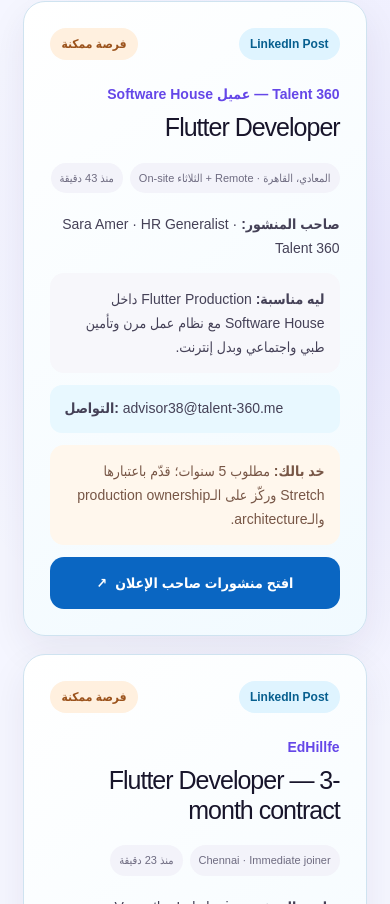
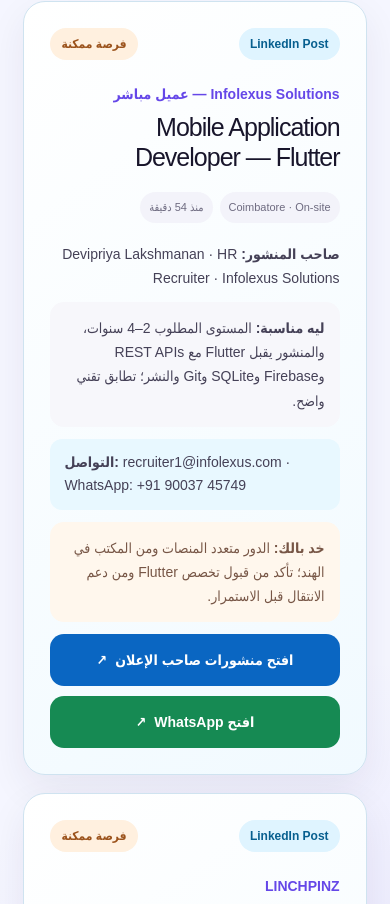
Before and after one commit to muhamaadessam/muhammad-mobile-jobs, a Next.js app: page / in a window 390 px wide. Shown: the part 5480-6384 px from the top of the page. Built offline with nearby package versions, Linux system fonts and the light colour scheme.

Commit message:
Refresh July 28 mobile job report

```diff
--- a/app/globals.css
+++ b/app/globals.css
@@ -115,9 +115,11 @@ h3 { margin: 0; font-size: clamp(25px, 3vw, 36px); line-height: 1.18; letter-spa
 .poster,
 .postContact { margin: 0 0 12px; color: #454157; line-height: 1.7; font-size: 14px; }
 .postContact { padding: 12px 14px; border-radius: 12px; background: #e8f8ff; direction: ltr; text-align: left; overflow-wrap: anywhere; }
-.postCard > a { min-height: 52px; margin-top: auto; padding: 0 16px; display: flex; justify-content: center; align-items: center; gap: 8px; border-radius: 14px; color: white; background: #0a66c2; text-decoration: none; font-weight: 900; font-size: 14px; }
-.postCard > a:hover,
-.postCard > a:focus-visible { outline: 3px solid var(--lime); outline-offset: 2px; }
+.postActions { margin-top: auto; display: grid; gap: 10px; }
+.postActions a { min-height: 52px; padding: 0 16px; display: flex; justify-content: center; align-items: center; gap: 8px; border-radius: 14px; color: white; background: #0a66c2; text-decoration: none; font-weight: 900; font-size: 14px; }
+.postActions .whatsappButton { background: #168a53; }
+.postActions a:hover,
+.postActions a:focus-visible { outline: 3px solid var(--lime); outline-offset: 2px; }
 .emailComposer { margin-top: 38px; padding: clamp(22px, 4vw, 38px); display: grid; grid-template-columns: minmax(0, .7fr) minmax(0, 1.3fr); gap: 34px; border-radius: 26px; color: white; background: linear-gradient(135deg, #18152b, #392a82); box-shadow: 0 20px 55px rgba(37,31,70,.16); }
 .emailIntro h2 { font-size: clamp(30px, 4vw, 48px); }
 .emailIntro > p:last-child { color: #ddd9f0; line-height: 1.8; }
--- a/app/page.tsx
+++ b/app/page.tsx
@@ -170,47 +170,47 @@ Best regards,
 Asmaa Atya`,
   },
   {
-    company: "Efada Technology",
-    role: "Mobile Developer",
-    location: "القاهرة، مصر",
-    mode: "دوام كامل · Remote",
-    age: "التقديم مفتوح على Wuzzuf · الإعلان أقدم من شهرين",
+    company: "Vertex Technologies",
+    role: "Middle Android Developer",
+    location: "Smart Village، الجيزة",
+    mode: "دوام كامل · On-site",
+    age: "التقديم مفتوح على صفحة الشركة الرسمية",
     salary: "مخفي",
-    match: "فرصة ممكنة",
-    matchClass: "stretch",
-    why: "الجزء الخاص بـAndroid Native مناسب: Java/Kotlin وREST وGit وCI/CD وAnalytics وRemote Config والنشر والدعم. خبرة أسماء الحالية في ترحيل تطبيق Android إلى Flutter مفيدة للدور متعدد التقنيات.",
-    note: "الدور طالب كمان React Native وPWA وFlutter، وReact Native/PWA مش ظاهرين في الـCV؛ قدّمي فقط لو الفريق يقبل Android Native قوي مع قابلية للتعلم.",
-    href: "https://wuzzuf.net/jobs/p/llaa7uedhrnm-mobile-developer-efada-technology-cairo-egypt",
-    coverLetter: `Dear Efada Technology Hiring Team,
+    match: "تطابق قوي",
+    matchClass: "strong",
+    why: "تطابق مباشر مع 3+ سنوات Android وKotlin وJetpack Compose وCoroutines وMVVM وSOLID وREST APIs وGit، مع راتب تنافسي بالدولار وتأمين طبي.",
+    note: "المكتب في Smart Village والراتب الرقمي غير معلن؛ اسألي عن صافي الراتب وجدول الحضور قبل المراحل الطويلة.",
+    href: "https://vertextech-eg.com/vacancies/middle-android-developer",
+    coverLetter: `Dear Vertex Technologies Hiring Team,
 
-I am applying for the Mobile Developer position. I have more than three years of production Android experience using Kotlin, Java, Android SDK, REST APIs, Firebase, Git, testing, and release management.
+I am applying for the Middle Android Developer position. I have more than three years of production Android experience using Kotlin, Java, Jetpack Compose, Coroutines, MVVM, MVI, Clean Architecture, REST APIs, Firebase, Git, and unit testing.
 
-In my current role at DMS Egypt, I maintain the native Android application while helping lead its migration toward a unified Flutter codebase. Previously, I built and maintained Android applications for POS, payments, healthcare, and government services, including secure API integrations and applications serving more than one million users.
+I have built and maintained applications across POS, payments, healthcare, and government services, including scalable multi-module codebases, product flavors, secure integrations, performance optimization, and Google Play releases. One government application I worked on serves more than one million users.
 
-My strongest expertise is native Android, and I also bring practical cross-platform migration exposure. I would be glad to discuss how this background can support your remote mobile team and the broader technology stack.
+My experience aligns closely with your requirements for Kotlin, Jetpack Compose, Coroutines, MVVM, SOLID, REST APIs, and clean maintainable code. I am based in Egypt and available to discuss the Smart Village work arrangement.
 
 Best regards,
 Asmaa Atya`,
   },
   {
-    company: "Al Ahly Momkn",
-    role: "Senior Android Engineer (POS)",
+    company: "Yassir",
+    role: "Senior Mobile Android Engineer",
     location: "القاهرة، مصر",
-    mode: "دوام كامل · On-site",
-    age: "مفتوحة على صفحة الشركة الرسمية",
+    mode: "دوام كامل · Remote / Office",
+    age: "التقديم مفتوح على LinkedIn",
     salary: "مخفي",
-    match: "فرصة ممكنة",
-    matchClass: "stretch",
-    why: "خبرة أسماء في MyCash تشمل Android POS والفواتير والمدفوعات وJava/Kotlin وarchitecture قابلة للتوسع، وده يجعل المجال نفسه مناسب جدًا.",
-    note: "الدور طالب 4–5 سنوات وخبرة مباشرة في Sunmi/PAX وEMV وISO-8583 وNFC/APDU وMIFARE، وهي تفاصيل غير مؤكدة في الـCV؛ اعتبريها Stretch وقدّمي من غير ادعاء الخبرة دي.",
-    href: "https://alahlymomkn.zohorecruit.com/jobs/careers",
-    coverLetter: `Dear Al Ahly Momkn Hiring Team,
+    match: "تطابق قوي",
+    matchClass: "strong",
+    why: "الإعلان يقبل من سنتين Android/Kotlin، ويطلب REST APIs وGit وFirebase وDI وArchitecture Components والاختبارات والأمان وتحسين الأداء وإدارة الإصدارات؛ كلها ضمن خبرة أسماء.",
+    note: "المسمى Senior رغم شرط السنتين، والراتب مخفي؛ قدّمي بمستوى خبرتك الحقيقي واسألي مبكرًا عن نطاق الراتب وهيكل الفريق.",
+    href: "https://eg.linkedin.com/jobs/view/senior-mobile-android-engineer-at-yassir-4428884792",
+    coverLetter: `Dear Yassir Hiring Team,
 
-I am applying for the Senior Android Engineer (POS) position. I have more than three years of Android development experience using Kotlin and Java, with hands-on domain experience in POS systems, invoice generation, payment integrations, multi-module architecture, MVVM, MVI, REST APIs, and production release management.
+I am applying for the Senior Mobile Android Engineer position in Cairo. I have more than three years of production Android experience using Kotlin, Java, Jetpack Compose, MVVM, MVI, Clean Architecture, REST APIs, Firebase, dependency injection, Git, testing, performance optimization, and release management.
 
-At MyCash, I designed and developed a scalable Android application for sales, products, invoices, and integrated POS and payment services. I implemented Jetpack Compose interfaces, product flavors, and maintainable architecture, and deployed the application to Google Play.
+I have built and maintained applications across POS, payments, healthcare, and government services. My work includes scalable multi-module architecture, product flavors, secure data handling, Google Play releases, and an Egypt Ministry of Justice application serving more than one million users.
 
-While my CV does not claim direct experience with every listed hardware protocol, my Android POS and payment background gives me a strong foundation for learning the Sunmi, PAX, EMV, and smart-card integrations required by the role.
+Yassir's focus on reliable Kotlin applications and financial services closely matches my Android and payments background. I would welcome the opportunity to contribute to the Cairo team.
 
 Best regards,
 Asmaa Atya`,
@@ -237,7 +237,9 @@ const rejected = [
 ] as const;
 
 const androidRejected = [
-  "Fixed Solutions و34ML وVertex Technologies: الصفحات بتعرض Browse Similar Jobs بدل زر التقديم، فاعتبرتها مقفولة.",
+  "Fixed Solutions و34ML: الصفحات بتعرض Browse Similar Jobs بدل زر التقديم، فاعتبرتها مقفولة.",
+  "Efada Technology: صفحة Wuzzuf لم تعد تعرض مسار تقديم واضح، فشلتها بدل ما أعتمد على إعلان قديم.",
+  "Al Ahly Momkn: صفحة الوظائف العامة فتحت من غير ما تثبت إن بطاقة Android POS ما زالت متاحة للتقديم.",
   "Saudi Satr: صفحة LinkedIn بتقول إنهم لم يعودوا يقبلوا طلبات.",
   "الإعلان السري في الإسكندرية: طالب Android وiOS وFlutter معًا وصاحب العمل غير معلن، فمقره العربي غير قابل للتحقق.",
   "Mondia Media: طالبة 8+ سنوات Mobile وKotlin Multiplatform، أعلى بوضوح من خبرة أسماء الحالية.",
@@ -245,61 +247,6 @@ const androidRejected = [
 ] as const;
 
 const flutterEmailApplications = [
-  {
-    company: "Oasisoft",
-    role: "Flutter Developer",
-    to: "jobs@oasisoft.net",
-    cc: "contact.junaead@gmail.com",
-    subject: "Flutter Developer Application — Muhammad Essam",
-    body: `Dear Oasisoft Hiring Team,
-
-I am applying for the Flutter Developer position in Cairo. I have more than three years of production experience building and maintaining applications across Android, iOS, and Windows using Flutter, Dart, BLoC/Cubit, Clean Architecture, REST APIs, Firebase, WebSockets, local storage, testing, and Git.
-
-In my recent work, I migrated production features from GetX to Cubit/BLoC, improved modular architecture, integrated backend services and notifications, resolved live issues, and supported automated releases with GitHub Actions and Fastlane.
-
-My portfolio is available at https://muhamaadessam.github.io/. I would welcome the opportunity to discuss how my experience can contribute to Oasisoft.
-
-Best regards,
-Muhammad Essam
-+20 101 702 2791
-muhammad159e@gmail.com`,
-  },
-  {
-    company: "LuminariesHub",
-    role: "Mid-Level Flutter Developer",
-    to: "careers@luminarieshub.net",
-    subject: "Mid-Level Flutter Developer — Muhammad Essam",
-    body: `Dear LuminariesHub Hiring Team,
-
-I am applying for the Mid-Level Flutter Developer position in Cairo. I have more than three years of production experience building Flutter applications for Android, iOS, and Windows using Dart, BLoC/Cubit, Clean Architecture, REST APIs, Firebase, secure local storage, testing, and Git.
-
-I have shipped and maintained live applications, improved modular architecture, integrated backend services, fixed production issues, and automated releases with GitHub Actions and Fastlane. This experience would help me contribute to reliable digital banking products and collaborate effectively with product, backend, design, and QA teams.
-
-My portfolio is available at https://muhamaadessam.github.io/. I would be glad to discuss the role.
-
-Best regards,
-Muhammad Essam
-+20 101 702 2791
-muhammad159e@gmail.com`,
-  },
-  {
-    company: "Amjaad Technology",
-    role: "Mid-Level Flutter Developer",
-    to: "m.nagy@amjaadiot.com",
-    subject: "Mid-Level Flutter Developer — Muhammad Essam",
-    body: `Dear Amjaad Technology Hiring Team,
-
-I am applying for the Mid-Level Flutter Developer position. I have more than three years of hands-on production experience with Flutter and Dart across Android, iOS, and Windows.
-
-My experience includes BLoC/Cubit, GetX, Clean Architecture, REST APIs, Firebase, real-time communication, local storage, unit testing, Git, and CI/CD. I have owned production features from implementation through release, migrated modules to BLoC/Cubit, and resolved live application issues.
-
-I am based in Cairo and available for a hybrid role. My portfolio is available at https://muhamaadessam.github.io/.
-
-Best regards,
-Muhammad Essam
-+20 101 702 2791
-muhammad159e@gmail.com`,
-  },
   {
     company: "Talent 360",
     role: "Flutter Developer",
@@ -357,6 +304,42 @@ Best regards,
 Muhammad Essam
 +20 101 702 2791
 muhammad159e@gmail.com`,
+  },
+  {
+    company: "Infolexus Solutions",
+    role: "Mobile Application Developer — Flutter",
+    to: "recruiter1@infolexus.com",
+    subject: "Mobile Application Developer (Flutter) — Muhammad Essam",
+    body: `Dear Infolexus Solutions Hiring Team,
+
+I am applying for the Mobile Application Developer position with a focus on Flutter. I have more than three years of production experience building applications across Android, iOS, and Windows using Flutter, Dart, BLoC/Cubit, Clean Architecture, REST APIs, Firebase, SQLite, testing, Git, and app-store release workflows.
+
+I have shipped and maintained live applications, improved modular architecture, integrated backend services, fixed production issues, and automated releases with GitHub Actions and Fastlane.
+
+I am based in Egypt. I would be glad to discuss whether remote work or relocation support is available for the Coimbatore role.
+
+Portfolio: https://muhamaadessam.github.io/
+
+Best regards,
+Muhammad Essam`,
+  },
+  {
+    company: "LINCHPINZ",
+    role: "Flutter Developer",
+    to: "sriram@linchpinz.com",
+    subject: "Flutter Developer Application — Muhammad Essam",
+    body: `Dear LINCHPINZ Hiring Team,
+
+I am applying for the Flutter Developer position in Hyderabad. I have more than three years of production experience with Flutter and Dart across Android, iOS, and Windows, including BLoC/Cubit, Clean Architecture, REST APIs, Firebase, testing, performance optimization, Git, CI/CD, and app-store releases.
+
+I have owned production features end to end, migrated modules from GetX to Cubit/BLoC, integrated backend services, resolved live issues, and automated releases with GitHub Actions and Fastlane.
+
+While the post targets 6–7 years of experience, I would appreciate consideration for this role or a suitable mid-level opening. I am based in Egypt and would need remote work or relocation support.
+
+Portfolio: https://muhamaadessam.github.io/
+
+Best regards,
+Muhammad Essam`,
   },
 ] as const;
 
@@ -432,15 +415,60 @@ I am currently based in Egypt and would welcome the opportunity to discuss reloc
 Best regards,
 Asmaa Atya`,
   },
+  {
+    company: "Infolexus Solutions",
+    role: "Mobile Application Developer — Android",
+    to: "recruiter1@infolexus.com",
+    subject: "Mobile Application Developer (Android) — Asmaa Atya",
+    body: `Dear Infolexus Solutions Hiring Team,
+
+I am applying for the Mobile Application Developer position with a focus on native Android. I have more than three years of production experience using Kotlin, Java, Android SDK, Jetpack Compose, MVVM, MVI, Clean Architecture, REST APIs, Firebase, SQLite, Git, testing, performance optimization, and Google Play release management.
+
+I have delivered applications across POS, payments, healthcare, and government services, including scalable multi-module codebases and an Egypt Ministry of Justice application serving more than one million users.
+
+I am based in Egypt. I would be glad to discuss whether remote work or relocation support is available for the Coimbatore role.
+
+Best regards,
+Asmaa Atya`,
+  },
 ] as const;
 
 const flutterLinkedInPosts = [
+  {
+    company: "Infolexus Solutions — عميل مباشر",
+    role: "Mobile Application Developer — Flutter",
+    poster: "Devipriya Lakshmanan",
+    posterRole: "HR Recruiter · Infolexus Solutions",
+    age: "منذ 54 دقيقة",
+    location: "Coimbatore · On-site",
+    match: "فرصة ممكنة",
+    matchClass: "stretch",
+    summary: "المستوى المطلوب 2–4 سنوات، والمنشور يقبل Flutter مع REST APIs وFirebase وSQLite وGit والنشر؛ تطابق تقني واضح.",
+    contact: "recruiter1@infolexus.com · WhatsApp: +91 90037 45749",
+    whatsapp: "919003745749",
+    note: "الدور متعدد المنصات ومن المكتب في الهند؛ تأكد من قبول تخصص Flutter ومن دعم الانتقال قبل الاستمرار.",
+    href: "https://www.linkedin.com/in/devipriya-lakshmanan/recent-activity/all/",
+  },
+  {
+    company: "LINCHPINZ",
+    role: "Flutter Developer",
+    poster: "Sriram B",
+    posterRole: "HR Recruiter · LINCHPINZ",
+    age: "منذ ساعة",
+    location: "Hyderabad · On-site",
+    match: "فرصة ممكنة",
+    matchClass: "stretch",
+    summary: "Flutter/Dart وREST APIs وFirebase وGit وCI/CD والنشر وتحسين الأداء كلها ضمن خبرة محمد.",
+    contact: "sriram@linchpinz.com",
+    note: "الإعلان طالب 6–7 سنوات؛ قدّم كـStretch واسأل عن دور Mid-level أو دعم الانتقال.",
+    href: "https://www.linkedin.com/in/srirambabu007/recent-activity/all/",
+  },
   {
     company: "Talent 360 — عميل Software House",
     role: "Flutter Developer",
     poster: "Sara Amer",
     posterRole: "HR Generalist · Talent 360",
-    age: "منذ 43 دقيقة",
+    age: "منذ 5 ساعات",
     location: "المعادي، القاهرة · Remote + الثلاثاء On-site",
     match: "فرصة ممكنة",
     matchClass: "stretch",
@@ -482,7 +510,7 @@ const flutterLinkedInPosts = [
     role: "Flutter Developer — 3-month contract",
     poster: "Vasantha Lakshmi",
     posterRole: "Recruitment Specialist",
-    age: "منذ 23 دقيقة",
+    age: "منذ 5 ساعات",
     location: "Chennai · Immediate joiner",
     match: "فرصة ممكنة",
     matchClass: "stretch",
@@ -496,7 +524,7 @@ const flutterLinkedInPosts = [
     role: "Senior Flutter Mobility Developer",
     poster: "Shikha Singh",
     posterRole: "Senior HR Recruiter",
-    age: "منذ ساعة",
+    age: "منذ 5 ساعات",
     location: "Remote",
     match: "فرصة ممكنة",
     matchClass: "stretch",
@@ -579,11 +607,26 @@ const flutterLinkedInPosts = [
 
 const androidLinkedInPosts = [
   {
+    company: "Infolexus Solutions — عميل مباشر",
+    role: "Mobile Application Developer — Android",
+    poster: "Devipriya Lakshmanan",
+    posterRole: "HR Recruiter · Infolexus Solutions",
+    age: "منذ 54 دقيقة",
+    location: "Coimbatore · On-site",
+    match: "فرصة ممكنة",
+    matchClass: "stretch",
+    summary: "المستوى المطلوب 2–4 سنوات، والمنشور يقبل Android Java/Kotlin مع REST APIs وFirebase وSQLite وGit والنشر.",
+    contact: "recruiter1@infolexus.com · WhatsApp: +91 90037 45749",
+    whatsapp: "919003745749",
+    note: "الدور متعدد المنصات ومن المكتب في الهند؛ تأكدي من قبول Android Native ومن دعم الانتقال قبل الاستمرار.",
+    href: "https://www.linkedin.com/in/devipriya-lakshmanan/recent-activity/all/",
+  },
+  {
     company: "SIGMA EMEA",
     role: "Android Developer",
     poster: "Abdelaziz Ali",
     posterRole: "Global Technical Talent Acquisition",
-    age: "منذ يوم",
+    age: "منذ يومين",
     location: "الشيخ زايد، مصر · Hybrid",
     match: "تطابق قوي",
     matchClass: "strong",
@@ -653,7 +696,7 @@ const androidLinkedInPosts = [
     role: "Android Developer",
     poster: "Prafull Jha",
     posterRole: "S M Techno",
-    age: "منذ 21 دقيقة",
+    age: "منذ 5 ساعات",
     location: "المكان غير مذكور في ملخص المنشور",
     match: "فرصة ممكنة",
     matchClass: "stretch",
@@ -667,7 +710,7 @@ const androidLinkedInPosts = [
     role: "Android Developer",
     poster: "Udayini Tripurari",
     posterRole: "Talent Acquisition Executive",
-    age: "منذ 33 دقيقة",
+    age: "منذ 5 ساعات",
     location: "Hyderabad أو Pune · 3+ سنوات",
     match: "فرصة ممكنة",
     matchClass: "stretch",
@@ -681,7 +724,7 @@ const androidLinkedInPosts = [
     role: "Android Developer",
     poster: "Abhinav QAGUIDES",
     posterRole: "Career Advisor",
-    age: "منذ 28 دقيقة",
+    age: "منذ 5 ساعات",
     location: "Kochi · Work from office",
     match: "فرصة ممكنة",
     matchClass: "stretch",
@@ -816,7 +859,12 @@ export default function Home() {
                     <p className="why"><b>ليه مناسبة:</b> {post.summary}</p>
                     <p className="postContact"><b>التواصل:</b> {post.contact}</p>
                     <p className="note"><b>خد بالك:</b> {post.note}</p>
-                    <a href={post.href} target="_blank" rel="noreferrer">افتح منشورات صاحب الإعلان <span aria-hidden="true">↗</span></a>
+                    <div className="postActions">
+                      <a href={post.href} target="_blank" rel="noreferrer">افتح منشورات صاحب الإعلان <span aria-hidden="true">↗</span></a>
+                      {"whatsapp" in post && (
+                        <a className="whatsappButton" href={`https://wa.me/${post.whatsapp}?text=${encodeURIComponent("Hello, I’m Muhammad Essam, a Flutter developer with 3+ years of production experience. I’m interested in the Mobile Application Developer role. Portfolio: https://muhamaadessam.github.io/")}`} target="_blank" rel="noreferrer">افتح WhatsApp <span aria-hidden="true">↗</span></a>
+                      )}
+                    </div>
                   </article>
                 ))}
               </div>
@@ -832,8 +880,8 @@ export default function Home() {
 
           <section className="tabPanel androidPanel" aria-labelledby="android-tab">
             <div className="sectionHead">
-              <div><p className="eyebrow">Android Native · Asmaa Atya</p><h2>٢ قوية و٢ ممكنة</h2></div>
-              <p>Tawajood وExpert Apps هما أقوى تطابق للـCV. Efada مناسبة جزئيًا، وAl Ahly Momkn قوية في مجال الـPOS لكن متطلباتها المتخصصة أعلى.</p>
+              <div><p className="eyebrow">Android Native · Asmaa Atya</p><h2>٤ قوية و٠ ممكنة</h2></div>
+              <p>Tawajood وExpert Apps وVertex وYassir كلهم مفتوحين ومسارات التقديم واضحة، ومتطلباتهم الأساسية متوافقة مع خبرة أسماء المؤكدة.</p>
             </div>
 
             <div className="jobGrid">
@@ -876,7 +924,12 @@ export default function Home() {
                     <p className="why"><b>ليه مناسبة:</b> {post.summary}</p>
                     <p className="postContact"><b>التواصل:</b> {post.contact}</p>
                     <p className="note"><b>خد بالك:</b> {post.note}</p>
-                    <a href={post.href} target="_blank" rel="noreferrer">افتح منشورات صاحب الإعلان <span aria-hidden="true">↗</span></a>
+                    <div className="postActions">
+                      <a href={post.href} target="_blank" rel="noreferrer">افتح منشورات صاحب الإعلان <span aria-hidden="true">↗</span></a>
+                      {"whatsapp" in post && (
+                        <a className="whatsappButton" href={`https://wa.me/${post.whatsapp}?text=${encodeURIComponent("Hello, I’m Asmaa Atya, an Android Developer with 3+ years of production experience using Kotlin, Java, and Jetpack Compose. I’m interested in the Mobile Application Developer role.")}`} target="_blank" rel="noreferrer">افتح WhatsApp <span aria-hidden="true">↗</span></a>
+                      )}
+                    </div>
                   </article>
                 ))}
               </div>
```
Also changed, not shown: 1 other file (tests, documents, lock files or other folders).
